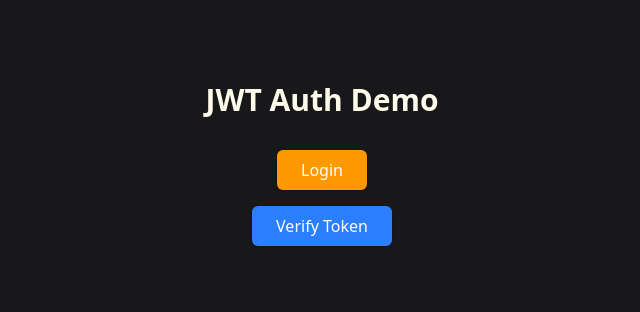
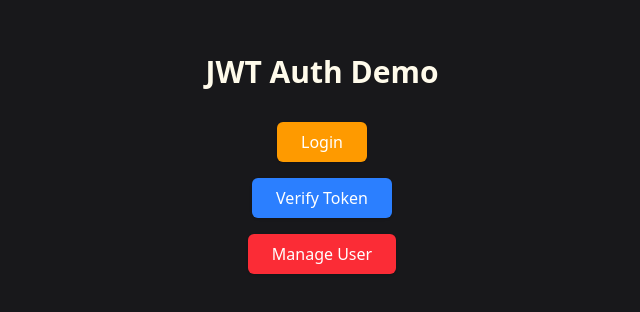
Before and after one commit to silky-x0/Authentication, a React (Vite) app in the folder client/: page / in a window 1280 px wide. Shown: the part 236-548 px from the top of the page, without its empty margins (318-958 px from the left). Built offline with nearby package versions, Linux system fonts and the light colour scheme.

Commit message:
added routes

```diff
--- a/client/src/App.tsx
+++ b/client/src/App.tsx
@@ -1,9 +1,12 @@
 import { useEffect } from "react";
 import axios from "axios";
+import { useNavigate } from "react-router-dom";
 
 axios.defaults.withCredentials = true;
 
 function App() {
+	const navigate = useNavigate();
+
 	const login = async () => {
 		try {
 			const res = await axios.get("http://localhost:3000/");
@@ -40,6 +43,12 @@
 				>
 					Verify Token
 				</button>
+				<button
+					onClick={() => navigate("/manage-user")}
+					className='px-6 py-2 bg-red-500 hover:bg-red-600 text-white rounded-md shadow'
+				>
+					Manage User
+				</button>
 			</div>
 		</div>
 	);
```
